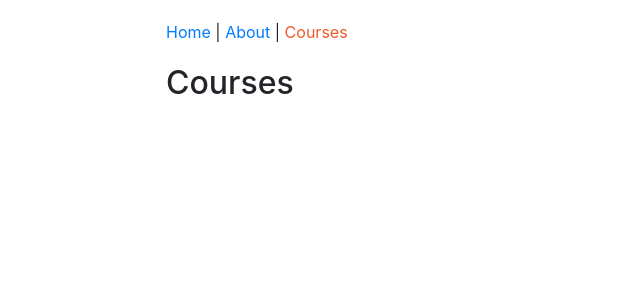
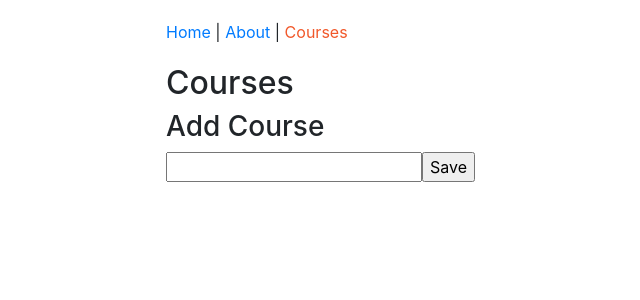
Before and after one commit to reedlex98/building-applications-react-redux, a React app: page /courses in a window 1280 px wide. Shown: the top 300 px of the page, without its empty margins (64-704 px from the left). Built offline with nearby package versions, Linux system fonts and the light colour scheme.

Commit message:
module 9 | creating first redux action

```diff
--- a/src/components/courses/CoursesPage.js
+++ b/src/components/courses/CoursesPage.js
@@ -1,9 +1,29 @@
 import React, { Component } from "react";
 
 class CoursesPage extends Component {
+    state = {
+        course: {
+            title: ""
+        }
+    }
+
+    handleChange = event => {
+        const course = { ...this.state.course, title: event.target.value }
+        this.setState({ course })
+    }
+
+    handleSubmit = event => {
+        event.preventDefault()
+    }
+
     render() {
         return (
-            <h2>Courses</h2>
+            <form onSubmit={this.handleSubmit}>
+                <h2>Courses</h2>
+                <h3>Add Course</h3>
+                <input type="text" onChange={this.handleChange} value={this.state.course.title} />
+                <input type="submit" value="Save" />
+            </form>
         )
     }
 }
--- /dev/null
+++ b/src/redux/actions/courseActions.js
@@ -0,0 +1,3 @@
+export function createCourse(course){
+    return { type: "CREATE_COURSE", course }
+}
```
